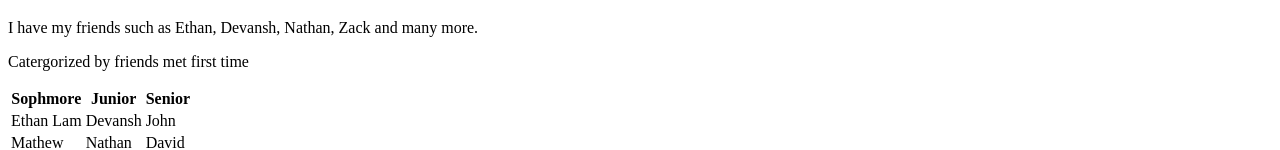
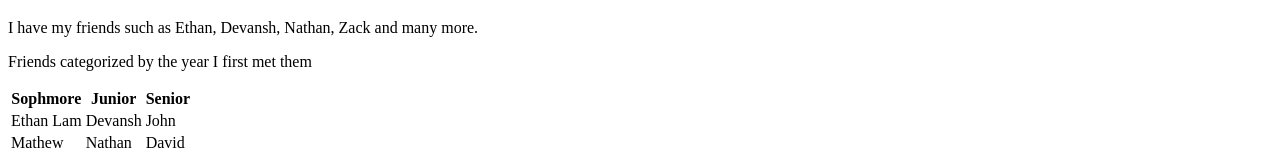
Before and after one commit to shreyask235/html_1, a plain HTML site: page docs/index.html in a window 1280 px wide. Shown: the part 159-309 px from the top of the page. Drawn offline with Linux system fonts and the light colour scheme.

Commit message:
Concise paragraph for the tables

```diff
--- a/docs/index.html
+++ b/docs/index.html
@@ -18,7 +18,7 @@
         I have my friends such as Ethan, Devansh, Nathan, Zack and many more.
     </p>
 
-    <p>Catergorized by friends met first time</p>
+    <p>Friends categorized by the year I first met them</p>
 
     <table>
         <thead>
```
